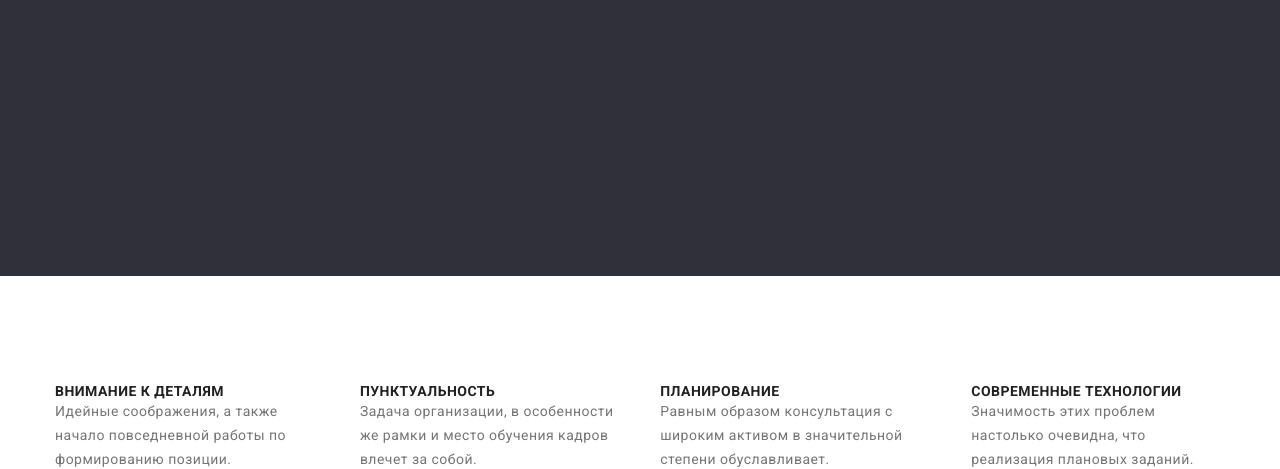
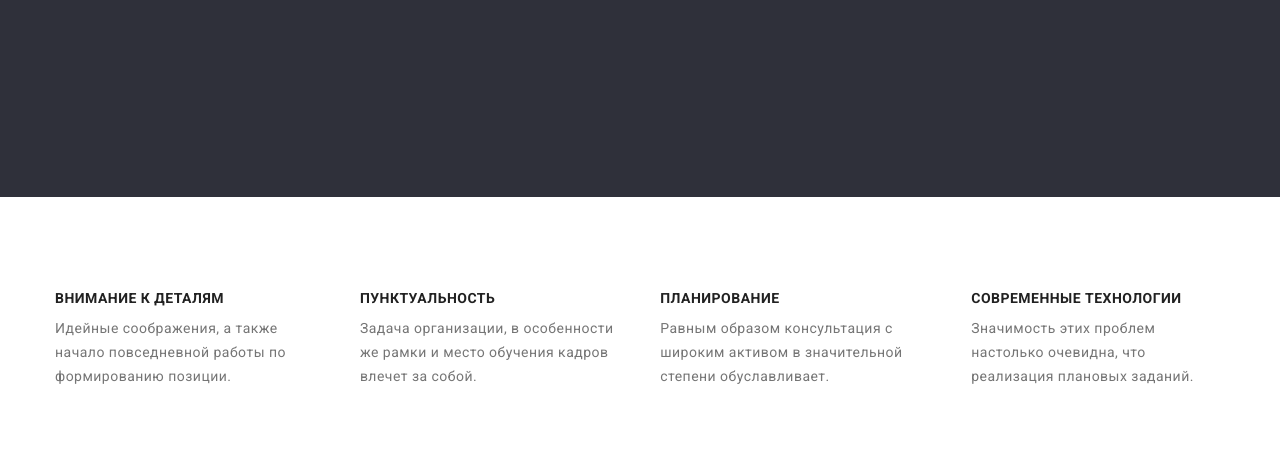
Before and after one commit to YevgeniyaYegorova/goit-murkup-hw-03, a plain HTML site: page index.html in a window 1280 px wide. Shown: the part 484-953 px from the top of the page. Drawn offline with nearby package versions, Linux system fonts and the light colour scheme.

Commit message:
did changes

```diff
--- a/css/style.css
+++ b/css/style.css
@@ -33,6 +33,18 @@ img {
   max-width: 100%;
   height: auto;
 }
+
+h1,
+h2,
+h3,
+h4,
+h5,
+h6,
+p {
+  margin-top: 0;
+  margin-bottom: 0px;
+}
+
 .main-nav {
   display: flex;
   align-items: center;
@@ -52,9 +64,14 @@ img {
   padding-top: 94px;
   padding-bottom: 94px;
 }
+.section-features {
+  padding-top: 94px;
+  padding-bottom: 0px;
+}
 .nav-container {
   display: flex;
   align-items: center;
+  border-bottom: 1px solid #ececec;
 }
 .head-nav {
   display: flex;
@@ -164,7 +181,7 @@ img {
   text-align: center;
   width: 1600;
   padding-top: 200px;
-  padding-bottom: 280px;
+  padding-bottom: 200px;
 }
 .hero-title {
   color: #ffffff;
@@ -234,7 +251,7 @@ img {
   font-weight: 700;
   font-size: 14px;
   line-height: 1.14;
-  margin-bottom: 0px;
+  margin-bottom: 10px;
 }
 .features-text {
   font-weight: 400;
@@ -350,7 +367,7 @@ address p {
   padding-left: 0px;
   margin-top: 0px;
 }
-.contacts-footer li {
+.contacts-footer li:first-child {
   margin-bottom: 9px;
 }
 /* Портфолио */
--- a/index.html
+++ b/index.html
@@ -54,7 +54,7 @@
         <button type="button" class="button primary">Заказать услугу</button>
       </section>
       <!-- Преимущества -->
-      <section class="section">
+      <section class="section-features">
         <div class="container">
           <h2 class="visually-hidden">Наши отличия</h2>
           <ul class="features">
```
